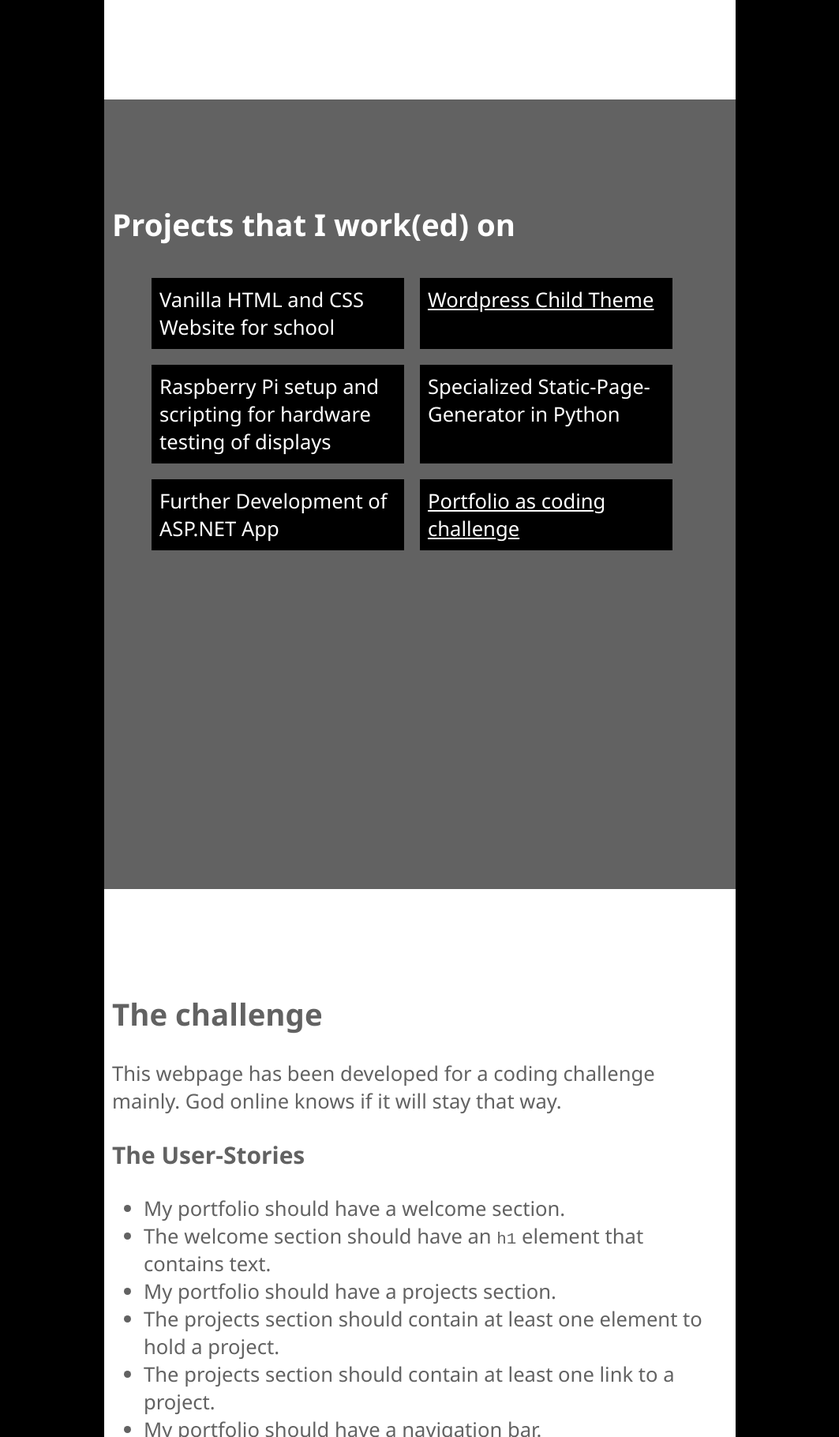
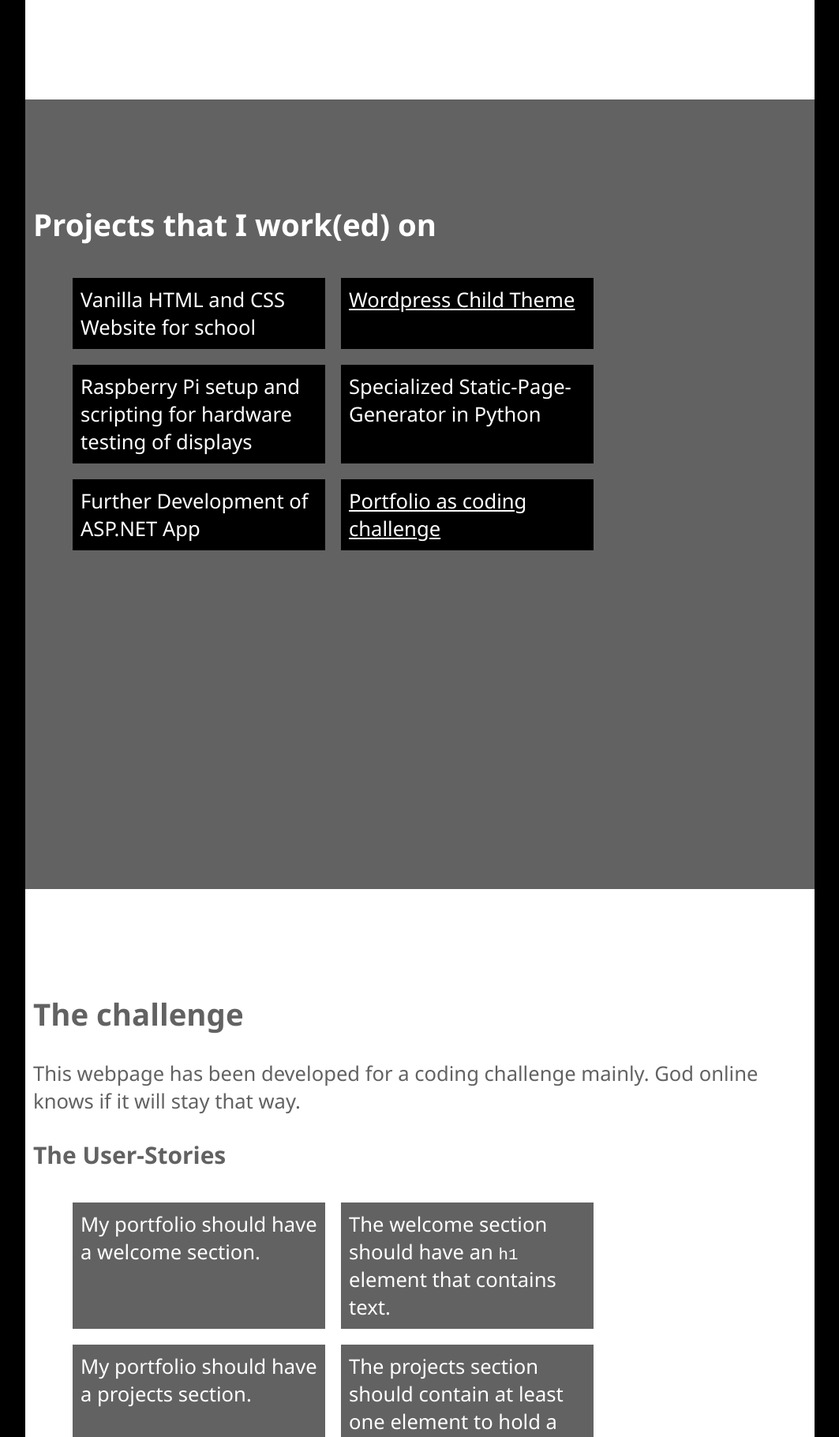
Before and after one commit to hoschi-it/portfolio, a plain HTML site: page www/index.html in a window 1280 px wide. Shown: the part 980-2800 px from the top of the page at 79% size, without its empty margins (108-1171 px from the left). Drawn offline with nearby package versions, Linux system fonts and the light colour scheme; files that its build step writes are made by us from their sources.

Commit message:
style user stories

```diff
--- a/www/style.scss
+++ b/www/style.scss
@@ -3,7 +3,7 @@ $sec-color: cornsilk;
 $dark-color: #626262;
 $light-color: white;
 $std-whitespace: 10px;
-$max-frame-width: 800px;
+$max-frame-width: 1000px;
 $frame-color: black;
 
 
@@ -21,21 +21,6 @@ a {
   color: $frame-color;
 }
 
-/********* header ****************************************/
-#welcome-section {
-
-    * {
-      text-align: center;
-    }
-
-    #profile-link img {
-        height: 15px;
-    }
-
-    a#profile-link {
-        color: $dark-color;
-    }
-}
 
 
 
@@ -68,7 +53,7 @@ main {
 }
 
 main > section {
-    height: 100vh;
+    min-height: 100vh;
     margin: 0;
     padding: $std-whitespace;
     padding: 10 * $std-whitespace $std-whitespace;
@@ -116,18 +101,44 @@ main > section:nth-child(even){
     */
 }
 
-ul#list-of-projects {
+#welcome-section {
+
+    * {
+      text-align: center;
+    }
+
+    #profile-link img {
+        height: 15px;
+    }
+
+    a#profile-link {
+        color: $dark-color;
+    }
+}
+
+
+section > ul {
   display: flex;
   flex-wrap: wrap;
 
   li {
     display: block;
-    background-color: $frame-color;
     list-style: none;
     padding: $std-whitespace;
     margin: $std-whitespace;
-    width: 300px;
   }
+}
+
+
+ul#list-of-projects li {
+  background-color: $frame-color;
+  width: 300px;
+}
+
+ul#user-stories li {
+  background-color: $dark-color;
+  color: $light-color;
+  width: 300px;
 }
 
 /*************** footer ******************************/
```
